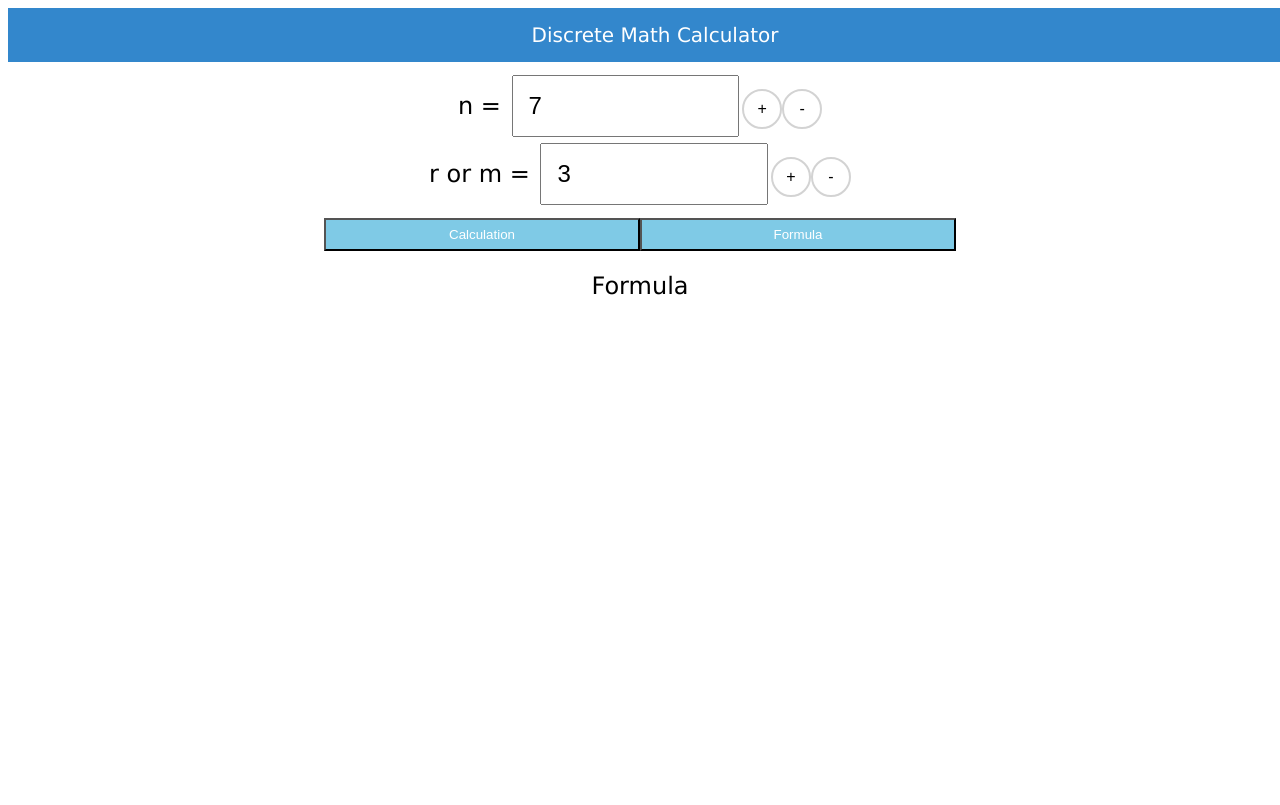
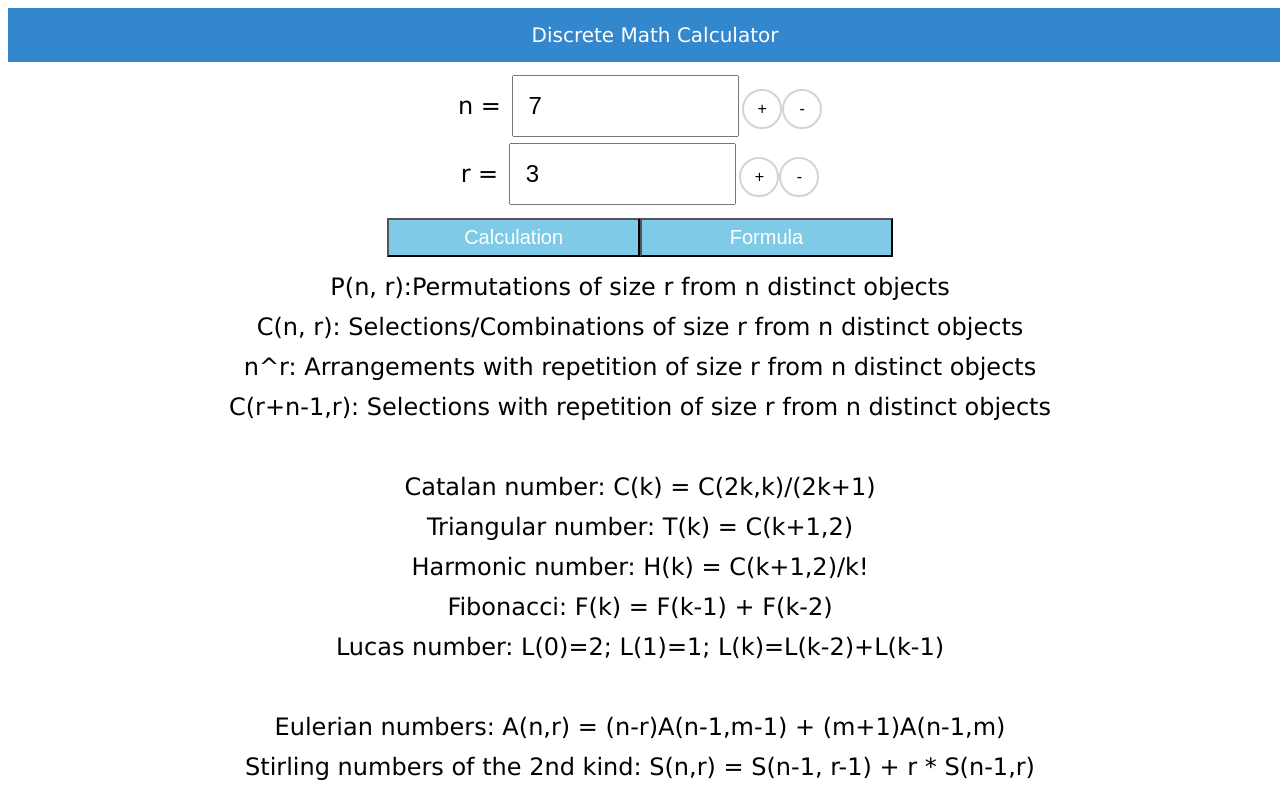
Before and after one commit to angellee0102/discrete-math, a React app: page / in a window 1280 px wide. Both pictures are taken after a click on the button "Formula". Shown: the top 805 px of the page. Built offline with nearby package versions, Linux system fonts and the light colour scheme.

Commit message:
added formula and improved UIUX

```diff
--- a/src/components/Calculator.tsx
+++ b/src/components/Calculator.tsx
@@ -14,6 +14,7 @@ export default class Calculator extends React.Component <MyProps,{}>{
         return output
     }
     combination = (n,r) =>{
+        n = Number(n)
         let output = 1;
         if (r > n)return 0
         for (let i = 1; i < (n+1); i++){
@@ -85,20 +86,28 @@ export default class Calculator extends React.Component <MyProps,{}>{
     stirling=(n,k)=>{
         if (n <= 1)return 1;
         if (k <= 1 || k == n)return 1;
-        return (this.stirling(n-1,k-1)+k*this.stirling(n-1,k))
+        return (this.stirling(n-1,k-1) + k*this.stirling(n-1,k))
     }
     render() {
-        const permutation_result=this.permutation(this.props.n, this.props.r)
-        const combination_result=this.combination(this.props.n, this.props.r)
-        const arrangementWithRepetition_result=this.arrangementWithRepetition(this.props.n, this.props.r)
-        const selectionWithRepetition_result=this.selectionWithRepetition(this.props.n, this.props.r)
-        const catalan_result=this.props.n<1 ? 'NaN' : this.props.n>17?'Please choose a smaller n':this.nthCatalan(this.props.n)
-        const triangular_result=this.props.n<1 ? 'NaN' : this.nthTriangular(this.props.n)
-        const harmonic_result=this.props.n<1 ? 'NaN' : this.nthHarmonic(this.props.n).toFixed(4)
-        const fibonacci_result=this.props.n<1 ? 'NaN' : this.nthFibonacci(this.props.n)
-        const lucas_result=this.props.n<1 ? 'NaN' : this.nthLucas(this.props.n)
-        const eulerian_result=this.eulerian(this.props.n, this.props.r)
-        const stirling_result=this.stirling(this.props.n, this.props.r)
+        let n = Number(this.props.n)
+        let r = Number(this.props.r)
+        const permutation_result=this.permutation(n, r)
+        const combination_result=this.combination(n, r)
+        const arrangementWithRepetition_result=this.arrangementWithRepetition(n, r)
+        const selectionWithRepetition_result=this.selectionWithRepetition(n, r)
+        const catalan_result = n<1 ? 'NaN' : n>17?'Please choose a smaller n':this.nthCatalan(n)
+        const triangular_result = n<1 ? 'NaN' : this.nthTriangular(n)
+        const harmonic_result = n<1 ? 'NaN' : this.nthHarmonic(n).toFixed(4)
+        const fibonacci_result = n<1 ? 'NaN' : n>35?'Please choose a smaller n':this.nthFibonacci(n)
+        const lucas_result = n<1 ? 'NaN' : n>35?'Please choose a smaller n': this.nthLucas(n)
+        const eulerian_result=n<1 ? 'NaN': r>6?'Please choose a smaller r':this.eulerian(n, r)
+        var t0 = performance.now()
+
+        const stirling_result=n<1 ? 'NaN': r>7?'Please choose a smaller r':this.stirling(n, r)
+        var t1 = performance.now()
+        console.log("Call to stirling took " + (t1 - t0) + " milliseconds.")
+
+
         return (
             <div className='flex-container-Calculator'>
                 <div>
@@ -126,7 +135,7 @@ export default class Calculator extends React.Component <MyProps,{}>{
                 </div>
 
                 <div>
-                    <h4>With (n, m) = ({this.props.n}, {this.props.r})</h4>
+                    <h4>With (n, r) = ({this.props.n}, {this.props.r})</h4>
                     Eulerian numbers = {eulerian_result}
                     <br/>
                     Stirling numbers of the 2nd kind  = {stirling_result}
--- a/src/components/Formula.tsx
+++ b/src/components/Formula.tsx
@@ -5,7 +5,32 @@ export default class Formula extends React.Component {
     render() {
         return (
             <div>
-                Formula
+                <div>
+                    P(n, r):Permutations of size r from n distinct objects
+                    <br/>
+                    C(n, r): Selections/Combinations of size r from n distinct objects
+                    <br/>
+                    n^r: Arrangements with repetition of size r from n distinct objects
+                    <br/>
+                    C(r+n-1,r): Selections with repetition of size r from n distinct objects
+                    <br/>
+                    <br/>
+                    Catalan number: C(k) = C(2k,k)/(2k+1)
+                    <br/>
+                    Triangular number: T(k) = C(k+1,2)
+                    <br/>
+                    Harmonic number: H(k) = C(k+1,2)/k!
+                    <br/>
+                    Fibonacci: F(k) = F(k-1) + F(k-2)
+                    <br/>
+                    Lucas number: L(0)=2; L(1)=1;  L(k)=L(k-2)+L(k-1)
+                    <br/>
+                    <br/>
+                    Eulerian numbers: A(n,r) = (n-r)A(n-1,m-1) + (m+1)A(n-1,m)
+                    <br/>
+                    Stirling numbers of the 2nd kind: S(n,r) = S(n-1, r-1) + r * S(n-1,r)
+
+                </div>
             </div>
         )
     }
--- a/src/components/Hello.tsx
+++ b/src/components/Hello.tsx
@@ -73,7 +73,7 @@ export class Hello extends React.Component<HelloProps, MyState> {
                                 -
                             </button>
                             <br/>
-                        r or m = <input
+                        r =  <input
                             type="number"
                             id="r"
                             onChange={this.handleChange}
@@ -92,8 +92,7 @@ export class Hello extends React.Component<HelloProps, MyState> {
                         <button className='button-current-view' id="Calculator" onClick={this.setCurrentview}>
                         Calculation
                         </button>
-                        <br/>
-                        <br/>
+
                         <button className='button-current-view' id="Formula" onClick={this.setCurrentview}>
                         Formula
                         </button>
--- a/src/style.css
+++ b/src/style.css
@@ -37,7 +37,7 @@ input[type=number] {
 	width: 2.5em;
 	border-radius: 999px;
     position: relative;
-
+    cursor: pointer;
 }
 .button-plus:hover{
     background-color: skyblue;
@@ -52,15 +52,19 @@ input[type=number] {
 	height: 2.5em;
 	width: 2.5em;
 	border-radius: 999px;
-	position: relative;
+    position: relative;
+    cursor: pointer;
 }
 .button-current-view{
-    padding: 4px;
-    width: 25%;
-
-    margin-bottom: 5px;
+    padding: 6px;
+    width: 20%;
+    font-size: 20px;
     background-color: #7fcae6;
     color: #ffffff;
+    cursor: pointer;
+}
+.button-current-view:hover{
+    background-color: #2342ce;
 }
 .footer{
   padding: 1rem;
```
